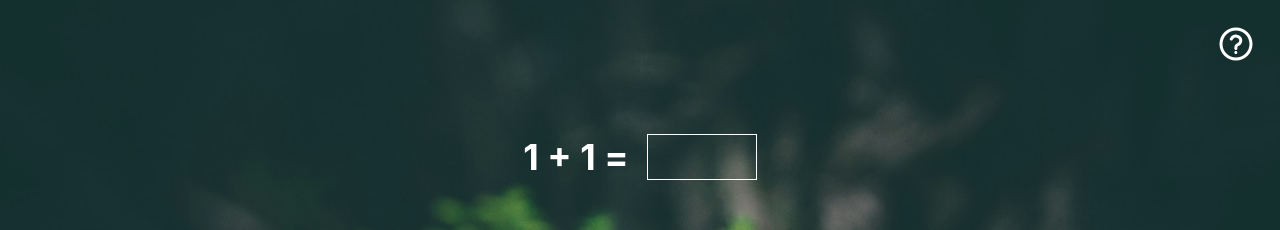
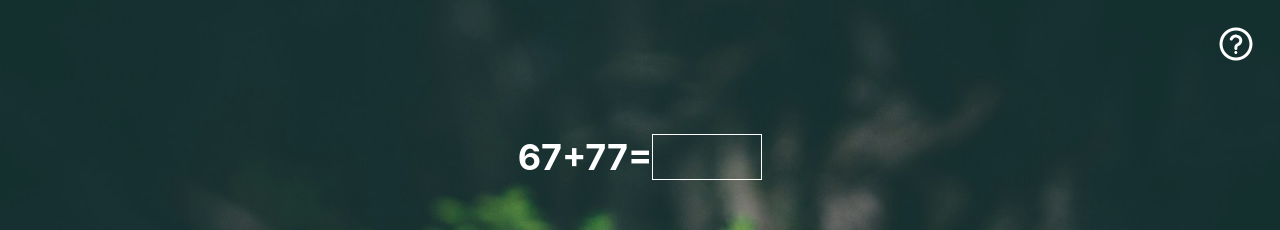
Before and after one commit to helitopia/side-projects, a React (Vite) app in the folder mental-math-trainer/: page / in a window 1280 px wide. Shown: the top 230 px of the page. Built offline with nearby package versions, Linux system fonts and the light colour scheme.

Commit message:
mmt: Problem generation markup
- minor formatting changes

```diff
--- a/mental-math-trainer/src/components/App.jsx
+++ b/mental-math-trainer/src/components/App.jsx
@@ -1,13 +1,11 @@
 import HelpPanel from "./HelpPanel.jsx";
 import ProblemPanel from "./ProblemPanel.jsx";
 
-function App() {
+export default function App() {
     return (
         <>
             <ProblemPanel/>
             <HelpPanel/>
         </>
-    )
+    );
 }
-
-export default App
--- a/mental-math-trainer/src/components/HelpPanel.jsx
+++ b/mental-math-trainer/src/components/HelpPanel.jsx
@@ -1,6 +1,6 @@
 import './HelpPanel.css'
 
-function HelpPanel() {
+export default function HelpPanel() {
     return (
         <div className='help-container'>
             <div className="help-icon">
@@ -12,7 +12,5 @@ function HelpPanel() {
             </div>
             <div className="help-popup">Ctrl + / -&gt; Open configuration</div>
         </div>
-    )
+    );
 }
-
-export default HelpPanel
--- a/mental-math-trainer/src/components/ProblemPanel.css
+++ b/mental-math-trainer/src/components/ProblemPanel.css
@@ -2,7 +2,6 @@
     display         : flex;
     justify-content : center;
     align-items     : center;
-    gap             : 0.5em;
     font-size       : 2em;
     font-weight     : bold;
 }
--- a/mental-math-trainer/src/components/ProblemPanel.jsx
+++ b/mental-math-trainer/src/components/ProblemPanel.jsx
@@ -1,12 +1,36 @@
 import './ProblemPanel.css'
+import {useState} from "react";
 
-function ProblemPanel() {
+export default function ProblemPanel() {
+    let [userAnswer, setUserAnswer] = useState("");
+    let [problem, setProblem] = useState(generateProblem());
     return (
         <div className='current-problem-container'>
-            <div>1 + 1 =</div>
-            <input type="text" className="current-problem-solution"/>
+            <div className="current-problem-content">
+                <span>{problem.question}</span>
+                <span>=</span>
+            </div>
+            <input
+                type="text"
+                className="current-problem-solution"
+                value={userAnswer}
+                onChange={e => {
+                    setUserAnswer(e.target.value);
+                    if (e.target.value === problem.answer) {
+                        alert("correct");
+                        setUserAnswer("");
+                        setProblem(generateProblem());
+                    }
+                }}/>
         </div>
-    )
+    );
 }
 
-export default ProblemPanel
+function generateProblem() {
+    let problems = [
+        {question: "23+89", answer: "112"},
+        {question: "67+77", answer: "144"},
+        {question: "12+67", answer: "79"}
+    ]
+    return problems[Math.floor(Math.random() * problems.length)];
+}
```
